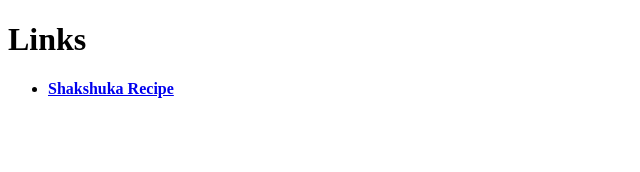
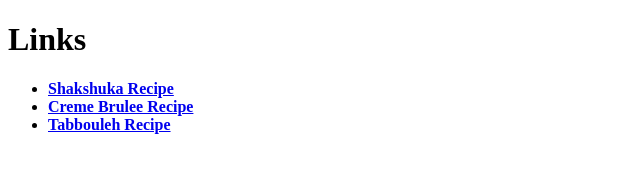
Before and after one commit to monaco-lux/odin-recipes, a plain HTML site: page index.html in a window 1280 px wide. Shown: the whole page, without its empty margins (0-640 px from the left). Drawn offline with Linux system fonts and the light colour scheme.

Commit message:
feat: adding links to new recipe pages

```diff
--- a/index.html
+++ b/index.html
@@ -9,6 +9,8 @@
     <h1>Links</h1>
     <ul>
         <li><a href="./Recipes/shakshuka.html" target="_blank" rel="noopener noreferrer"><Strong>Shakshuka Recipe</Strong></a></li>
+        <li><a href="./Recipes/creme_brulee.html" target="_blank" rel="noopener noreferrer"><Strong>Creme Brulee Recipe</Strong></a></li>
+        <li><a href="./Recipes/tabouleh.html" target="_blank" rel="noopener noreferrer"><Strong>Tabbouleh Recipe</Strong></a></li>
     </ul>
 </body>
 </html>
```
